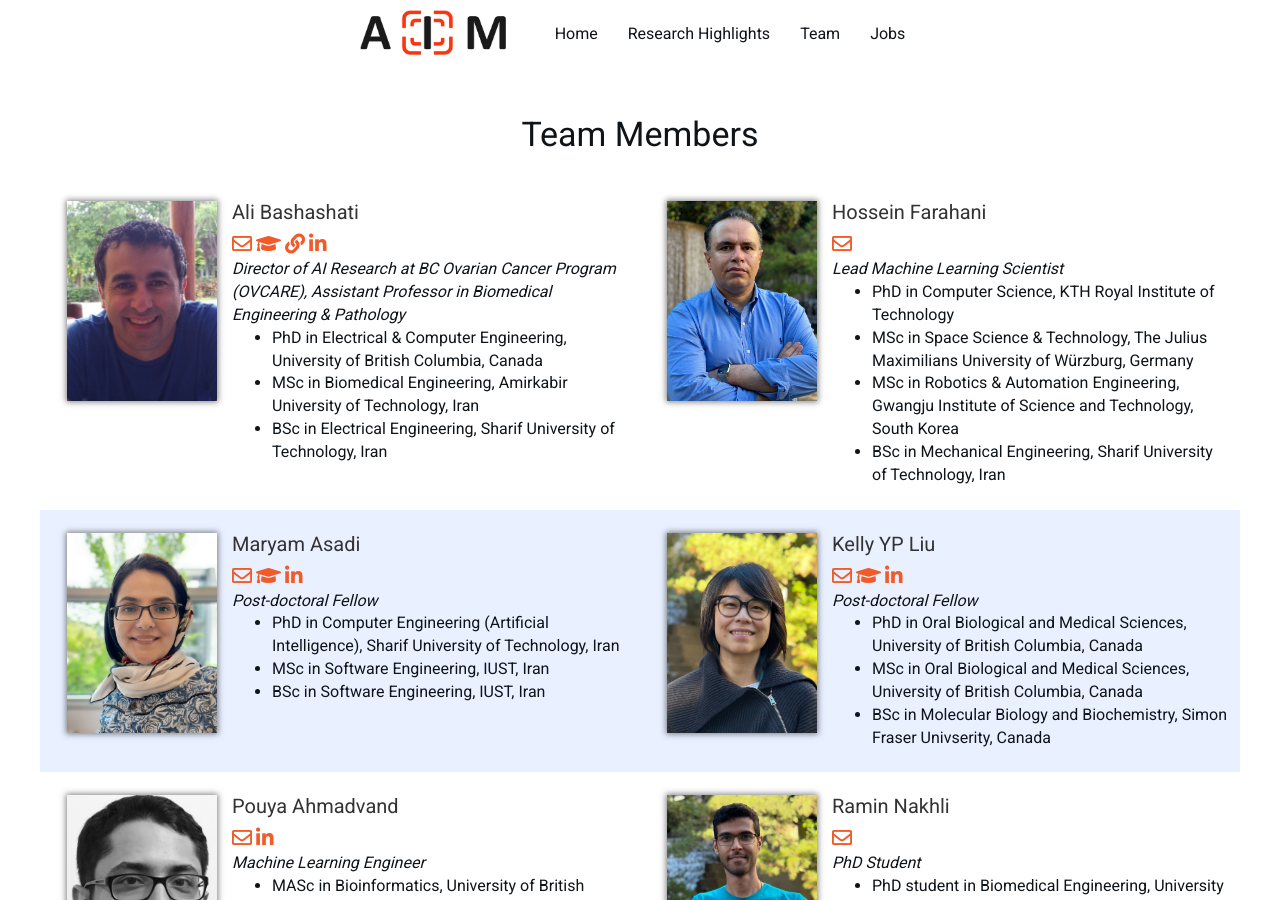
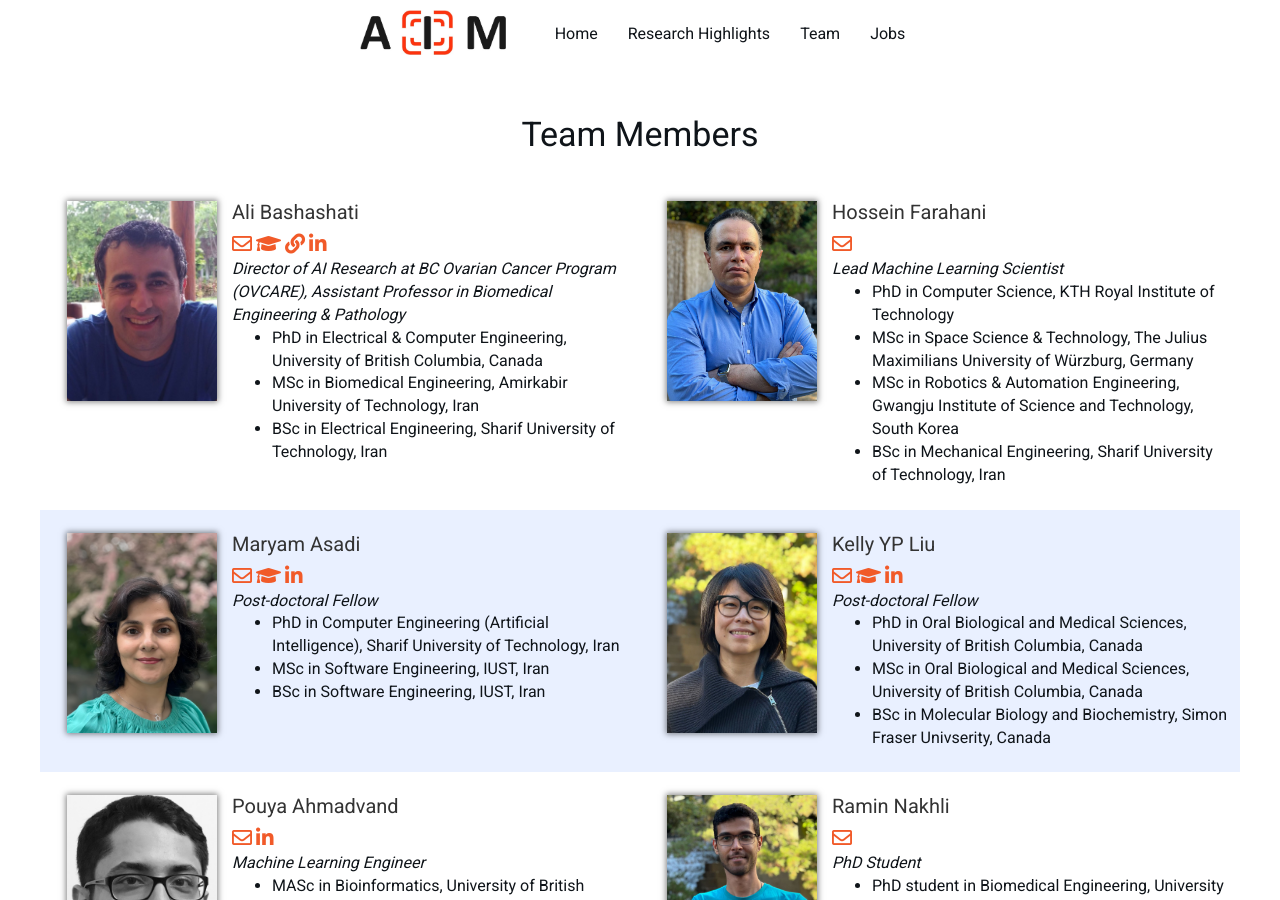
Before and after one commit to AIMLab-UBC/AIMLab-UBC.github.io, a Jekyll site: the page built from _pages/team.md, in a window 1280 px wide and 900 px high. Built offline with Jekyll 4.4.1, drawn with Linux system fonts in a browser that asks for light colours; nearby versions of some CDN libraries.

Commit message:
update maryam picture

```diff
--- a/_data/team_members.yml
+++ b/_data/team_members.yml
@@ -32,7 +32,7 @@
   alumni: 0
 
 - name: Maryam Asadi
-  photo: maryam.jpg
+  photo: maryam.png
   info: Post-doctoral Fellow
   email: mailto:maryam.asadi@ubc.ca
   website: 0
```
Also changed, not shown: assets/teampic/maryam.png (added).
